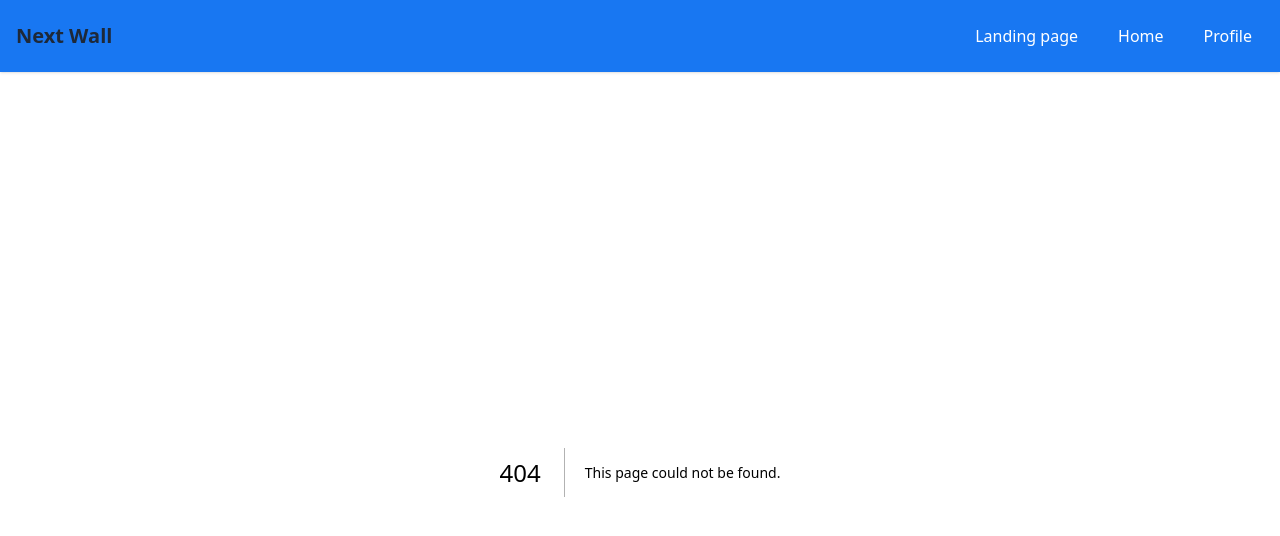
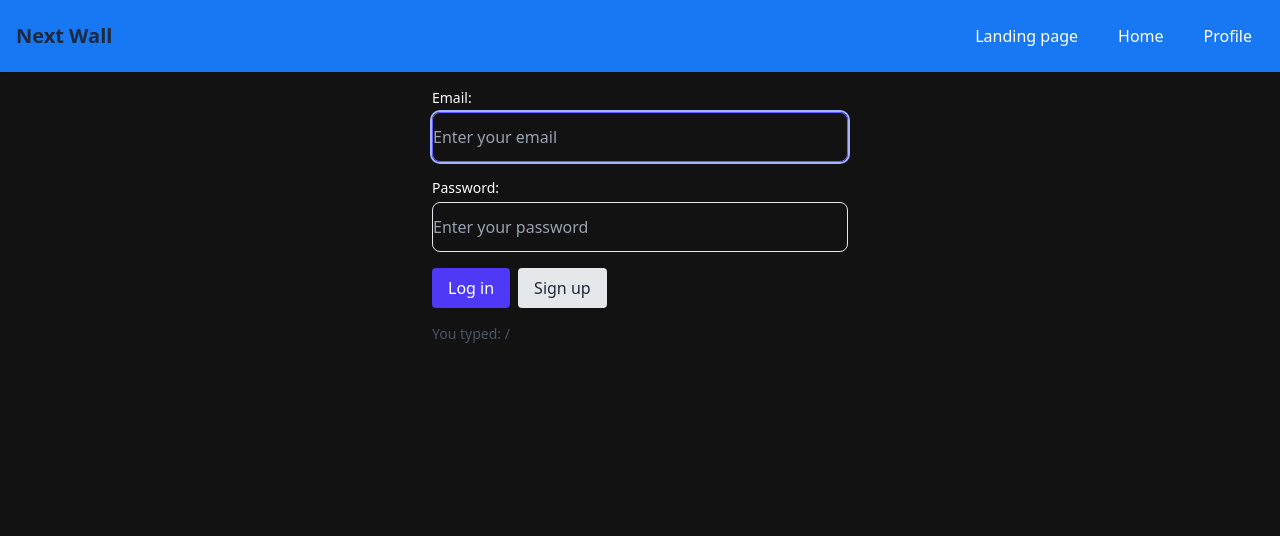
Before and after one commit to nocturnalDev11/next-wall, a Next.js app: page /login in a window 1280 px wide. Before the commit this address had no page. Shown: the top 536 px of the page. Built offline with nearby package versions, Linux system fonts and the light colour scheme; what @heroui/react would draw is missing.

Commit message:
feat: implement ErrorPage component and enhance login functionality with Input component

```diff
--- /dev/null
+++ b/src/app/error/page.tsx
@@ -0,0 +1,5 @@
+'use client'
+
+export default function ErrorPage() {
+    return <p>Sorry, something went wrong</p>
+}
--- /dev/null
+++ b/src/app/login/actions.ts
@@ -0,0 +1,46 @@
+'use server'
+
+import { revalidatePath } from 'next/cache'
+import { redirect } from 'next/navigation'
+
+import { createClient } from '@/utils/supabase/server'
+
+export async function login(formData: FormData) {
+    const supabase = await createClient()
+
+    // type-casting here for convenience
+    // in practice, you should validate your inputs
+    const data = {
+        email: formData.get('email') as string,
+        password: formData.get('password') as string,
+    }
+
+    const { error } = await supabase.auth.signInWithPassword(data)
+
+    if (error) {
+        redirect('/error')
+    }
+
+    revalidatePath('/', 'layout')
+    redirect('/')
+}
+
+export async function signup(formData: FormData) {
+    const supabase = await createClient()
+
+    // type-casting here for convenience
+    // in practice, you should validate your inputs
+    const data = {
+        email: formData.get('email') as string,
+        password: formData.get('password') as string,
+    }
+
+    const { error } = await supabase.auth.signUp(data)
+
+    if (error) {
+        redirect('/error')
+    }
+
+    revalidatePath('/', 'layout')
+    redirect('/')
+}
--- /dev/null
+++ b/src/app/login/page.tsx
@@ -0,0 +1,66 @@
+"use client"
+
+import { useState } from "react";
+import { login, signup } from "./actions";
+import Input from "@/components/ui/Input";
+
+export default function LoginPage() {
+    const [email, setEmail] = useState("");
+    const [password, setPassword] = useState("");
+
+    return (
+        <form className="max-w-md mx-auto p-4 space-y-4">
+            <div>
+                <label htmlFor="email" className="block text-sm font-medium mb-1">
+                    Email:
+                </label>
+                <Input
+                    id="email"
+                    type="email"
+                    value={email}
+                    onChange={setEmail}
+                    placeholder="Enter your email"
+                    autoFocus
+                    required
+                    autoComplete="email"
+                />
+            </div>
+
+            <div>
+                <label htmlFor="password" className="block text-sm font-medium mb-1">
+                    Password:
+                </label>
+                <Input
+                    id="password"
+                    type="password"
+                    value={password}
+                    onChange={setPassword}
+                    placeholder="Enter your password"
+                    required
+                    autoComplete="current-password"
+                />
+            </div>
+
+            <div className="flex gap-2">
+                <button
+                    type="submit"
+                    formAction={login}
+                    className="bg-indigo-600 hover:bg-indigo-700 text-white px-4 py-2 rounded transition"
+                >
+                    Log in
+                </button>
+                <button
+                    type="submit"
+                    formAction={signup}
+                    className="bg-gray-200 hover:bg-gray-300 text-gray-800 px-4 py-2 rounded transition"
+                >
+                    Sign up
+                </button>
+            </div>
+
+            <div className="text-gray-600 text-sm">
+                You typed: <strong>{email}</strong> / <strong>{password}</strong>
+            </div>
+        </form>
+    );
+}
--- /dev/null
+++ b/src/components/ui/Input.tsx
@@ -0,0 +1,51 @@
+import { useEffect, useRef, ChangeEvent } from "react";
+
+interface InputProps {
+    type?: string;
+    value: string;
+    onChange: (value: string) => void;
+    id?: string;
+    required?: boolean;
+    autoComplete?: string;
+    className?: string;
+    autoFocus?: boolean;
+    placeholder?: string;
+}
+
+export default function Input({
+    type = "text",
+    value,
+    onChange,
+    id,
+    required = false,
+    autoComplete,
+    className = "",
+    autoFocus = false,
+    placeholder,
+}: InputProps) {
+    const inputRef = useRef<HTMLInputElement>(null);
+
+    useEffect(() => {
+        if (autoFocus && inputRef.current) {
+            inputRef.current.focus();
+        }
+    }, [autoFocus]);
+
+    const handleChange = (e: ChangeEvent<HTMLInputElement>) => {
+        onChange(e.target.value);
+    };
+
+    return (
+        <input
+            id={id}
+            type={type}
+            className={`${className} w-full py-3 border border-gray-200 rounded-lg focus:ring-2 focus:ring-indigo-300 focus:border-indigo-500 outline-none transition-all duration-200 placeholder-gray-400`}
+            value={value}
+            required={required}
+            autoComplete={autoComplete}
+            placeholder={placeholder}
+            onChange={handleChange}
+            ref={inputRef}
+        />
+    );
+}
```
